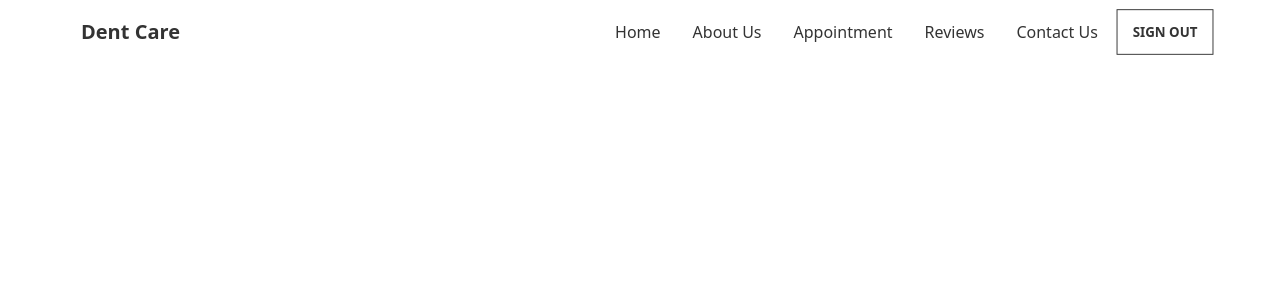
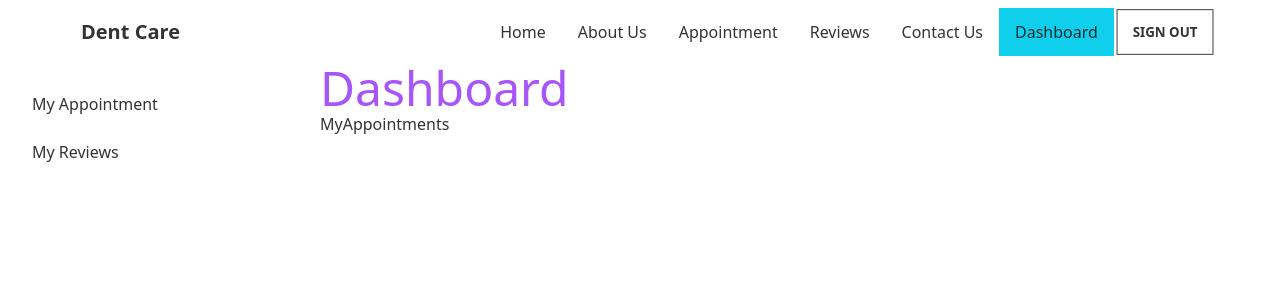
Before and after one commit to G-Mursalin/dent-care-client-site, a React (Create React App) app: page /dashboard in a window 1280 px wide. Shown: the top 300 px of the page. Built offline with nearby package versions, Linux system fonts and the light colour scheme; no server answers; sample sign-in values are in the browser's storage.

Commit message:
dashboard added

```diff
--- a/src/App.js
+++ b/src/App.js
@@ -15,6 +15,9 @@
 import Login from "./Pages/Login/Login";
 import SignUp from "./Pages/Login/SignUp";
 import RequireAuth from "./Pages/Login/RequireAuth";
+import Dashboard from "./Pages/Dashboard/Dashboard";
+import MyAppointments from "./Pages/Dashboard/MyAppointments";
+import MyReview from "./Pages/Dashboard/MyReview";
 function App() {
   return (
     <Fragment>
@@ -31,6 +34,17 @@
             </RequireAuth>
           }
         />
+        <Route
+          path="/dashboard"
+          element={
+            <RequireAuth>
+              <Dashboard />
+            </RequireAuth>
+          }
+        >
+          <Route index element={<MyAppointments />} />
+          <Route path="review" element={<MyReview />} />
+        </Route>
         <Route path="/reviews" element={<Reviews />} />
         <Route path="/contact" element={<Contact />} />
         <Route path="/login" element={<Login />} />
--- /dev/null
+++ b/src/Pages/Dashboard/Dashboard.js
@@ -0,0 +1,35 @@
+// React
+import React from "react";
+// React router
+import { Outlet } from "react-router-dom";
+import { Link } from "react-router-dom";
+const Dashboard = () => {
+  return (
+    <div className="drawer drawer-mobile">
+      <input id="my-drawer-2" type="checkbox" className="drawer-toggle" />
+      <div className="drawer-content">
+        <h2 className="text-5xl text-purple-500">Dashboard</h2>
+        <Outlet />
+        <label
+          htmlFor="my-drawer-2"
+          className="btn btn-primary drawer-button lg:hidden"
+        >
+          Open drawer
+        </label>
+      </div>
+      <div className="drawer-side">
+        <label htmlFor="my-drawer-2" className="drawer-overlay"></label>
+        <ul className="menu p-4 overflow-y-auto w-80 bg-base-100 text-base-content">
+          <li>
+            <Link to="/dashboard">My Appointment</Link>
+          </li>
+          <li>
+            <Link to="/dashboard/review">My Reviews</Link>
+          </li>
+        </ul>
+      </div>
+    </div>
+  );
+};
+
+export default Dashboard;
--- /dev/null
+++ b/src/Pages/Dashboard/MyAppointments.js
@@ -0,0 +1,7 @@
+import React from "react";
+
+const MyAppointments = () => {
+  return <div>MyAppointments</div>;
+};
+
+export default MyAppointments;
--- /dev/null
+++ b/src/Pages/Dashboard/MyReview.js
@@ -0,0 +1,7 @@
+import React from "react";
+
+const MyReview = () => {
+  return <div>MyReview</div>;
+};
+
+export default MyReview;
--- a/src/Pages/Shared/NavBar.js
+++ b/src/Pages/Shared/NavBar.js
@@ -29,6 +29,12 @@
       <li>
         <NavLink to="/contact">Contact Us</NavLink>
       </li>
+
+      {user && (
+        <li>
+          <NavLink to="/dashboard">Dashboard</NavLink>
+        </li>
+      )}
       <li>
         {user ? (
           <button className="btn btn-outline" onClick={() => signOut(auth)}>
```
